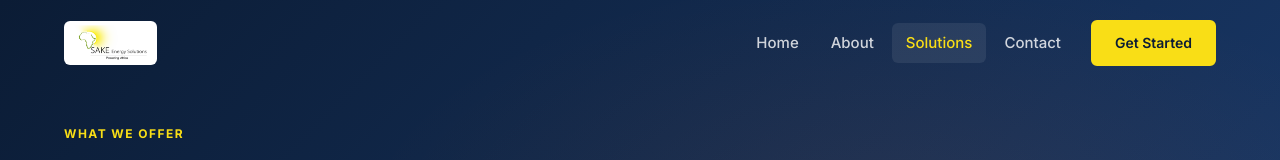
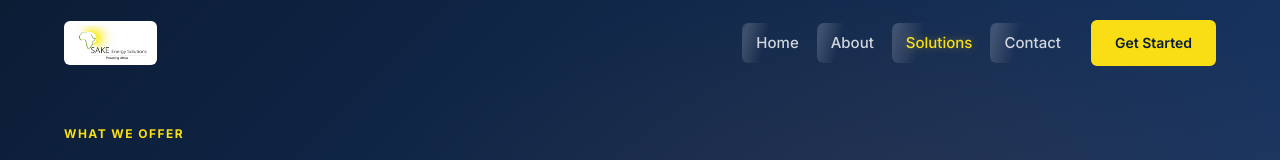
Before and after one commit to thaboxan/Sakeenergy, a React (Vite) app: page /solutions in a window 1280 px wide. Shown: the top 160 px of the page. Built offline with nearby package versions, Linux system fonts and the light colour scheme.

Commit message:
feat: navbar glassmorphism + nav link shimmer/glow on hover

```diff
--- a/src/components/Navbar.css
+++ b/src/components/Navbar.css
@@ -9,10 +9,14 @@
 }
 
 .navbar--scrolled {
-  background: rgba(11, 28, 53, 0.97);
-  backdrop-filter: blur(12px);
+  background: rgba(11, 28, 53, 0.65);
+  backdrop-filter: blur(20px) saturate(160%);
+  -webkit-backdrop-filter: blur(20px) saturate(160%);
   padding: 12px 0;
-  box-shadow: 0 2px 20px rgba(0,0,0,0.3);
+  box-shadow:
+    0 4px 24px rgba(0, 0, 0, 0.35),
+    0 1px 0 rgba(249, 222, 22, 0.18);
+  border-bottom: 1px solid rgba(249, 222, 22, 0.1);
 }
 
 .navbar__inner {
@@ -50,21 +54,45 @@
 }
 
 .navbar__nav a:not(.navbar__cta) {
+  position: relative;
+  overflow: hidden;
   padding: 8px 14px;
   border-radius: var(--radius-sm);
   font-size: 0.9375rem;
   font-weight: 500;
   color: rgba(255,255,255,0.8);
   text-decoration: none;
-  transition: color var(--transition), background var(--transition);
+  transition: color 0.3s ease, background 0.3s ease, transform 0.3s ease, text-shadow 0.3s ease;
 }
-.navbar__nav a:not(.navbar__cta):hover,
-.navbar__nav a.active:not(.navbar__cta) {
-  color: var(--white);
-  background: rgba(255,255,255,0.08);
+/* sweeping glass shimmer across each nav pill */
+.navbar__nav a:not(.navbar__cta)::after {
+  content: '';
+  position: absolute;
+  inset: 0;
+  background: linear-gradient(
+    105deg,
+    transparent 35%,
+    rgba(255, 255, 255, 0.18) 50%,
+    transparent 65%
+  );
+  background-size: 200% 100%;
+  background-position: -100% 0;
+  transition: background-position 0.5s ease;
+  border-radius: inherit;
+  pointer-events: none;
+}
+.navbar__nav a:not(.navbar__cta):hover {
+  color: var(--orange);
+  background: rgba(249, 222, 22, 0.08);
+  transform: translateY(-1px);
+  text-shadow: 0 0 14px rgba(249, 222, 22, 0.55);
+}
+.navbar__nav a:not(.navbar__cta):hover::after {
+  background-position: 180% 0;
 }
 .navbar__nav a.active:not(.navbar__cta) {
   color: var(--orange);
+  text-shadow: 0 0 10px rgba(249, 222, 22, 0.35);
 }
 .navbar__cta {
   margin-left: 12px;
```
